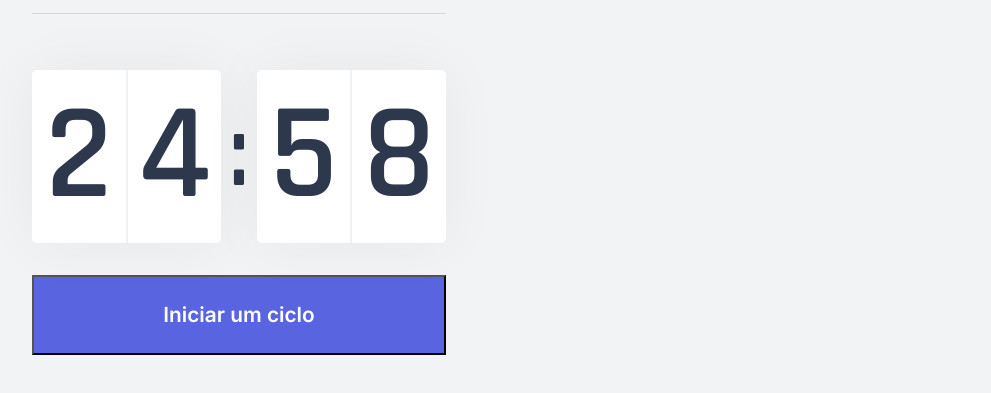
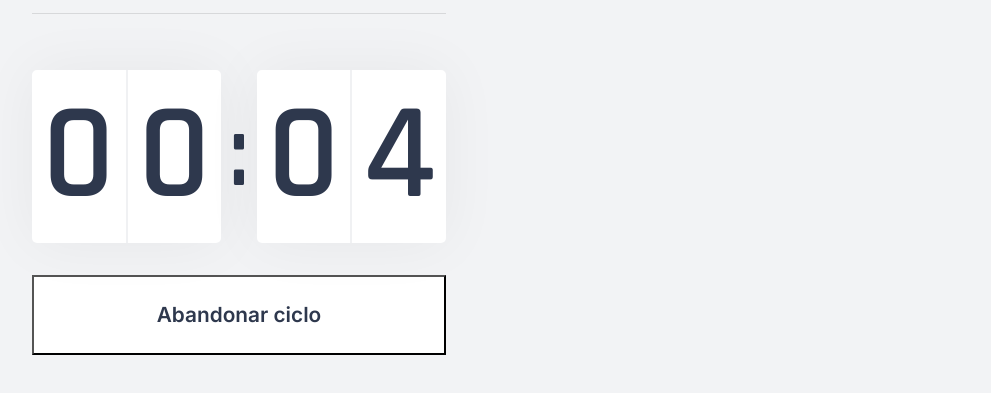
Before and after one commit to gabrielcasag/NextLevelWeek4, a Next.js app: page / in a window 1280 px wide. Both pictures are taken after a click on the button "Iniciar um ciclo". Shown: the part 321-714 px from the top of the page, without its empty margins (144-1135 px from the left). Built offline with nearby package versions, Linux system fonts and the light colour scheme.

Commit message:
ja é terceiro dia :robot: finalizando countdown e criando layout challengebox

```diff
--- a/src/components/Countdown.tsx
+++ b/src/components/Countdown.tsx
@@ -1,29 +1,44 @@
-import { useState, useEffect } from 'react';
-import styles from '../styles/components/Countdown.module.css';
+import { useState, useEffect } from "react";
+import styles from "../styles/components/Countdown.module.css";
+
+let countdownTimeout: NodeJS.Timeout; //delay no reset countdowm
+let maxTime = 0.1;
 
 export function Countdown() {
-  const [time, setTime] = useState(25 * 60);
-  const [active, setActive] = useState(false);
+  const [time, setTime] = useState(maxTime * 60);
+  const [isActive, setIsActive] = useState(false);
+  const [hasFinished, setHasFinished] = useState(false);
 
   const minutes = Math.floor(time / 60);
   const seconds = time % 60;
 
-  const [minuteLeft, minuteRight] = String(minutes).padStart(2, '0').split('');
-  const [secondsLeft, secondsSRight] = String(seconds).padStart(2, '0').split('');
+  const [minuteLeft, minuteRight] = String(minutes).padStart(2, "0").split("");
+  const [secondsLeft, secondsSRight] = String(seconds)
+    .padStart(2, "0")
+    .split("");
 
   function startCountdown() {
-    setActive(true);
+    setIsActive(true);
+  }
+
+  function resetCountdown() {
+    clearTimeout(countdownTimeout);
+    setIsActive(false);
+    setTime(maxTime * 60);
   }
 
   // useEffect 1o param é uma funçao e o 2o é quando sera executada essa funcao
   // useEffect ( () => {}, [active]) -> array de dependencias do useEffect
-  useEffect( () => {
-    if (active && time > 0 ) {
-      setTimeout( () => {
+  useEffect(() => {
+    if (isActive && time > 0) {
+      countdownTimeout = setTimeout(() => {
         setTime(time - 1);
       }, 1000);
+    } else if (isActive && time === 0) {
+      setHasFinished(true);
+      setIsActive(false);
     }
-  }, [active, time]);
+  }, [isActive, time]);
 
   return (
     <div>
@@ -39,6 +54,21 @@ export function Countdown() {
         </div>
       </div>
 
+      {hasFinished ? (
+        <button disabled className={styles.countdownButton}>
+          Ciclo encerrado
+        </button>
+      ) : (
+        <>
+          {isActive ? (
+            <button
+              type="button"
+              className={`${styles.countdownButton} ${styles.countdownButtonActive}`}
+              onClick={resetCountdown}
+            >
+              Abandonar ciclo
+            </button>
+          ) : (
             <button
               type="button"
               className={styles.countdownButton}
@@ -46,6 +76,9 @@ export function Countdown() {
             >
               Iniciar um ciclo
             </button>
+          )}
+        </>
+      )}
     </div>
-  )
+  );
 }
--- a/src/pages/index.tsx
+++ b/src/pages/index.tsx
@@ -1,9 +1,10 @@
+import Head from "next/head";
+
 import { CompletedChallenges } from "../components/CompletedChallenges";
 import { Countdown } from "../components/Countdown";
 import { ExperienceBar } from "../components/ExperienceBar";
 import { Profile } from "../components/Profile";
-
-import Head from "next/head";
+import { ChallengeBox } from "../components/ChallengeBox";
 
 import styles from '../styles/components/Home.module.css';
 
@@ -23,7 +24,7 @@ export default function Home() {
           <Countdown />
         </div>
         <div>
-
+          <ChallengeBox />
         </div>
       </section>
     </div>
--- a/src/styles/components/Countdown.module.css
+++ b/src/styles/components/Countdown.module.css
@@ -58,7 +58,23 @@
   transition: all 0.3s;
 }
 
-.countdownButton:hover {
+.countdownButton:not(:disabled):hover {
   background-color: var(--blue-dark);
   border: 1px solid gray;
 }
+
+.countdownButtonActive {
+  background-color: var(--white);
+  color: var(--title);
+}
+
+.countdownButtonActive:not(:disabled):hover {
+  background-color: var(--red);
+  color: var(--white);
+}
+
+.countdownButton:disabled {
+  background: var(--white);
+  color: var(--text);
+  cursor: not-allowed;
+}
```
Lines whose indentation alone changed are shown as unchanged.
